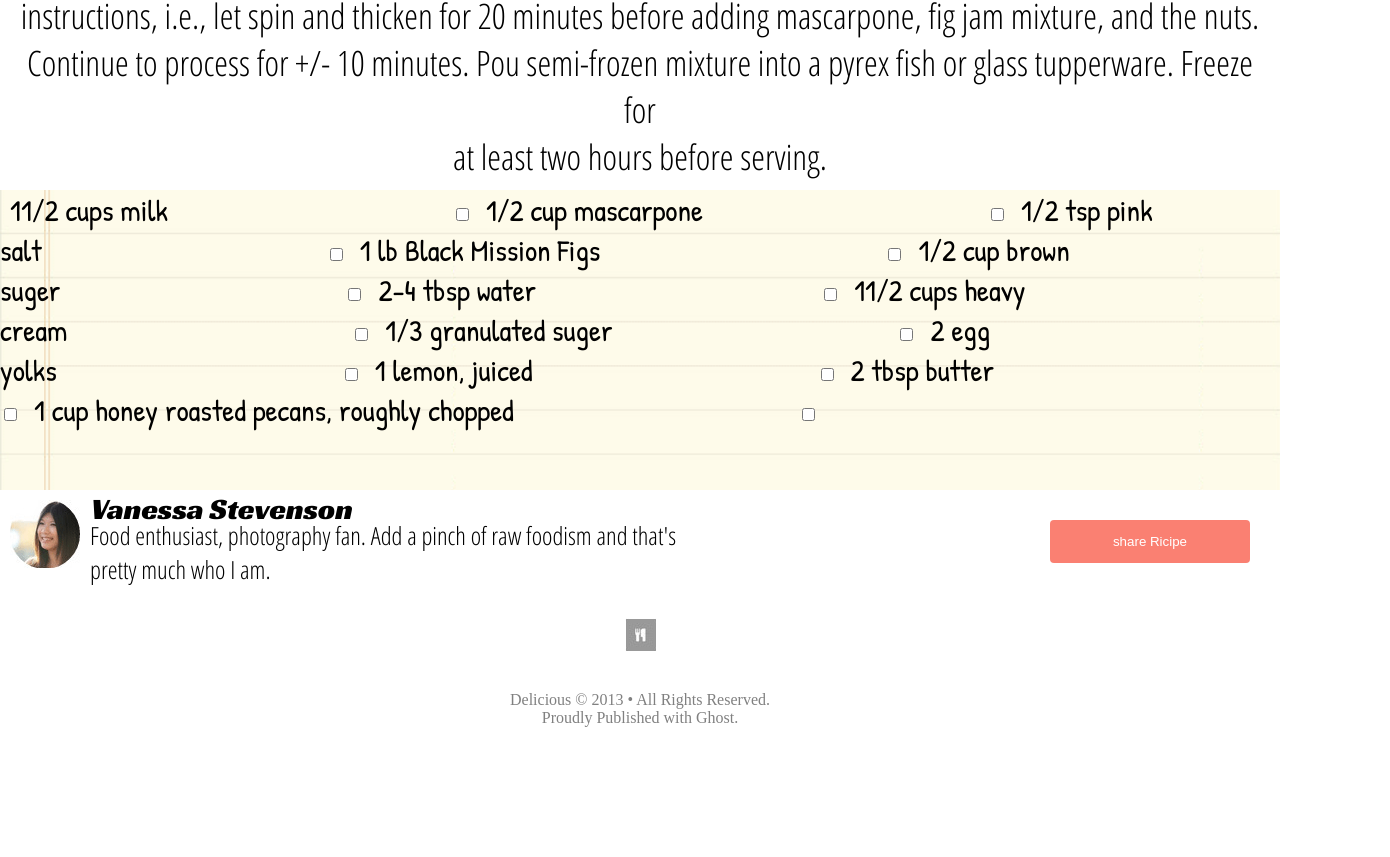
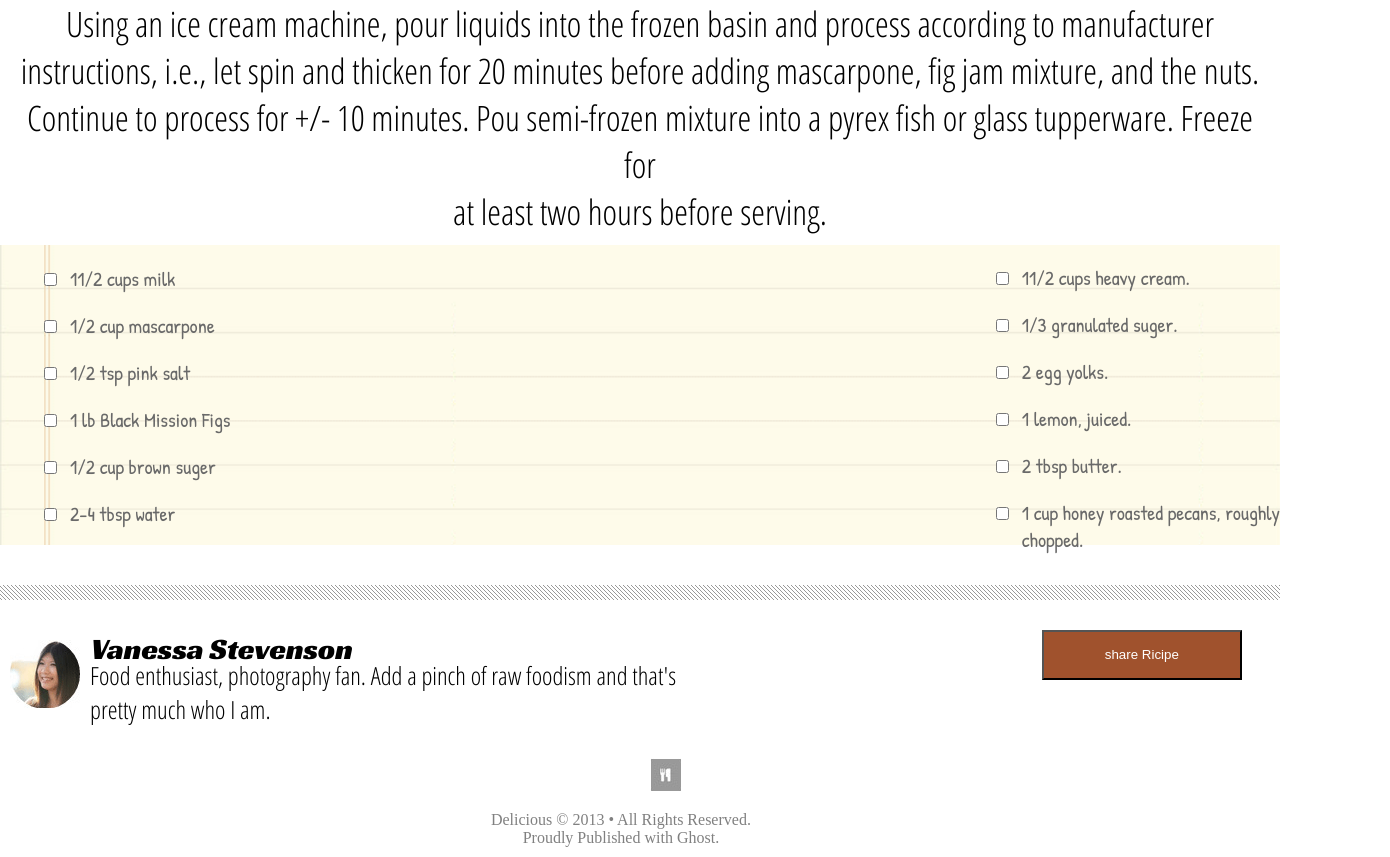
Before and after one commit to Maram-997/chocolate-pizza, a plain HTML site: page index.html in a window 1280 px wide. Shown: the part 1554-2411 px from the top of the page, 1390 px wide, since content can reach past the window. Before the commit the page ends 2321 px from the top, so only its background shows below. Drawn offline with Linux system fonts and the light colour scheme; a web font is replaced by a local one.

Commit message:
tryingtoachievesmth

```diff
--- a/index.html
+++ b/index.html
@@ -23,6 +23,9 @@
 
 <link rel="preconnect" href="https://fonts.gstatic.com">
 <link href="https://fonts.googleapis.com/css2?family=Patrick+Hand&display=swap" rel="stylesheet">
+
+<link rel="preconnect" href="https://fonts.gstatic.com">
+<link href="https://fonts.googleapis.com/css2?family=Patrick+Hand&display=swap" rel="stylesheet">
 <body>
     <header>
         <h1>Delicious</h1>
@@ -38,6 +41,7 @@
     <img class="SocialMedia" src="./images/twit-icon.png" alt="twitter">
     <img class="SocialMedia" src="./images/fb-icon.png" alt="facbook">
     <div>
+        <div class="upperline" ></div>
         <h2>Chocolate Pizza</h2>
         <span>POSTED ON 15 DEC 2013/DESSERTS</span>
         <img id="print" src="./images/print-icon.png" alt="print">
@@ -61,31 +65,37 @@
             at least two hours before serving.</p>
 
     <section>
+        <div class="firstPart" >
+<input id="milk" name="milk" type="checkbox">
 <label for="milk">11/2 cups milk</label>
-<input id="milk" name="milk" type="checkbox">
+<input id="mascarpone" name="mascarpone" type="checkbox">
 <label for="mascarpone">1/2 cup mascarpone</label>
-<input id="mascarpone" name="mascarpone" type="checkbox">
+<input id="salt" name="salt" type="checkbox">
 <label for="salt">1/2 tsp pink salt</label>
-<input id="salt" name="salt" type="checkbox">
+<input id="figs" name="figs" type="checkbox">
 <label for="figs">1 lb Black Mission Figs</label>
-<input id="figs" name="figs" type="checkbox">
+<input id="brownSuger" name="brownSuger" type="checkbox">
 <label for="brownSuger">1/2 cup brown suger</label>
-<input id="brownSuger" name="brownSuger" type="checkbox">
+<input id="water" name="water" type="checkbox">
 <label for="water">2-4 tbsp water</label>
-<input id="water" name="water" type="checkbox">
-<label for="cream">11/2 cups heavy cream</label>
+</div>
+<div class="secPart" >
 <input id="cream" name="cream" type="checkbox">
-<label for="cream">1/3 granulated suger</label>
+<label for="cream">11/2 cups heavy cream.</label>
 <input id="suger" name="cream" type="checkbox">
-<label for="cream">2 egg yolks</label>
+<label for="cream">1/3 granulated suger.</label>
 <input id="egg" name="cream" type="checkbox">
-<label for="lemon">1 lemon, juiced</label>
+<label for="cream">2 egg yolks.</label>
 <input id="lemon" name="lemon" type="checkbox">
-<label for="butter">2 tbsp butter</label>
+<label for="lemon">1 lemon, juiced.</label>
 <input id="butter" name="butter" type="checkbox">
-<label for="honey">1 cup honey roasted pecans, roughly chopped</label>
+<label for="butter">2 tbsp butter.</label>
 <input id="honey" name="honey" type="checkbox">
+<label for="honey">1 cup honey roasted pecans, roughly <br> chopped.</label>
+
 </section>
+</div>
+<div class="lowerline" ></div>
 
 <div>
     <h3 id="vansName" >Vanessa Stevenson</h3>
--- a/stylesheet.css
+++ b/stylesheet.css
@@ -1,3 +1,7 @@
+/* body{
+  width:75%;
+
+} */
 
 header{
     display: inline;
@@ -33,6 +37,14 @@ margin-top: 40px;
 
 .SocialMedia:nth-of-type(2){
     margin-left: 10px;
+}
+
+.upperline{
+  width: 100%;
+  height: 15px;
+  background-image:url(./images/hr-img.png);
+  background-repeat: repeat;
+  margin-top: 40px;
 }
 
 
@@ -77,25 +89,65 @@ section{
    background-size: cover;
     height: 300px;
 }
+.secPart{
+  float: right;
+}
 
-input[type="checkbox"] + label {
+.firstPart label{
+  display: block;
+  position: relative;
+  left: 70px;
+  font-size: 20px;
+  font-family: 'Patrick Hand', cursive;
+  color: DimGrey;
+}
+
+
+.secPart label{
+  display: block;
+  position: relative;
+  top: -283px;
+  font-size: 20px;
+  font-family: 'Patrick Hand', cursive;
+  color: DimGrey;
+  transition-duration : .5s;
+   transition-property: text;
+}
+
+.secPart input{
+  position:relative;
+  top: -258px;
+  left: -30px;
 
 }
 
-input[type="checkbox"] {
-cursor: pointer;
-/* outline: none; */
-
+.firstPart input{
+  position:relative;
+  top: 25px;
+  left: 40px;
 
 }
 
+input[type="checkbox"]:checked ~ label{
+  text-decoration-line: line-through;
+}
 
-section label{
-    font-family: 'Patrick Hand', cursive;
-    font-size: 30px;
-    margin-right: 30px;
-    padding-right:250px ;
-    padding-left: 10px;
+
+
+
+
+
+
+
+
+
+.lowerline{
+  width: 100%;
+  height: 15px;
+  background-image:url(./images/hr-img.png);
+  background-repeat: repeat;
+  margin-top: 40px;
+  margin-bottom: 30px;
 }
  div h3{
     font-family: 'Racing Sans One', cursive;
@@ -111,16 +163,12 @@ section label{
 
   }
   button{
-      float: right;
-        background-color: Salmon;
         color: white;
-        padding: 14px 20px;
-        margin: 8px 0;
-        border: none;
-        border-radius: 4px;
+        background-color: Sienna;
+       margin-right: -220px;
+        float: right;
         cursor: pointer;
-        margin-top: 30px;
-        margin-right: 30px;
+        height: 50px;
         width: 200px;
 
   }
@@ -138,15 +186,22 @@ section label{
     font-size: 25px;
   }
 
+
 #logo{
     display: block;
-    margin-left: auto;
-  margin-right: auto;
-  margin-top: 90px;
+    align-items: center;
+    justify-content: center;
+    margin-top: 90px;
+    margin-left: 650px;
+
 }
 footer p{
     text-align: center;
-    margin-top: 40px;
-    margin-bottom: 40px;
+  position: relative;
+  right: -110px;
+  padding-top: 20px;
+  padding-bottom: 10px;
     color: gray;
+
+
 }
```
